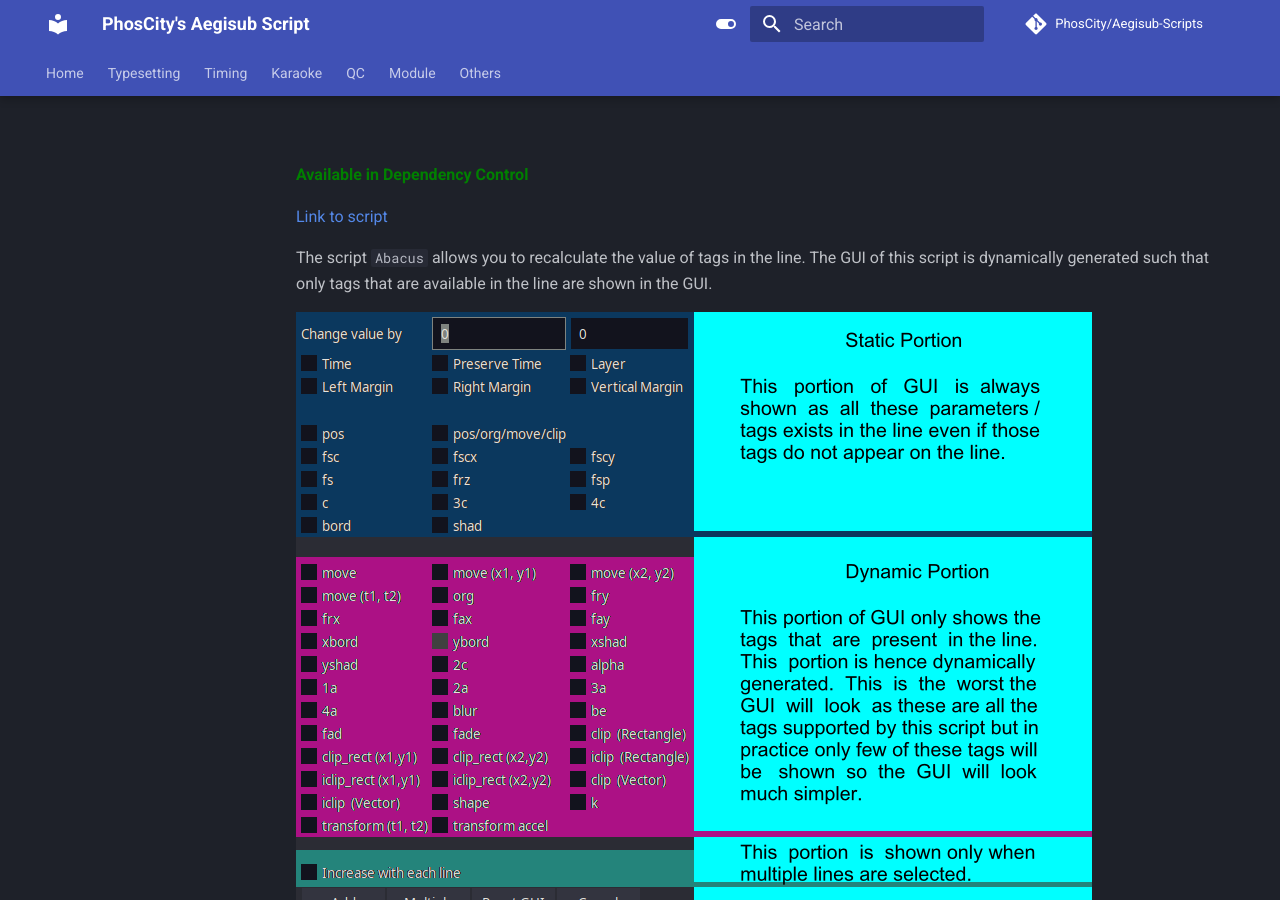
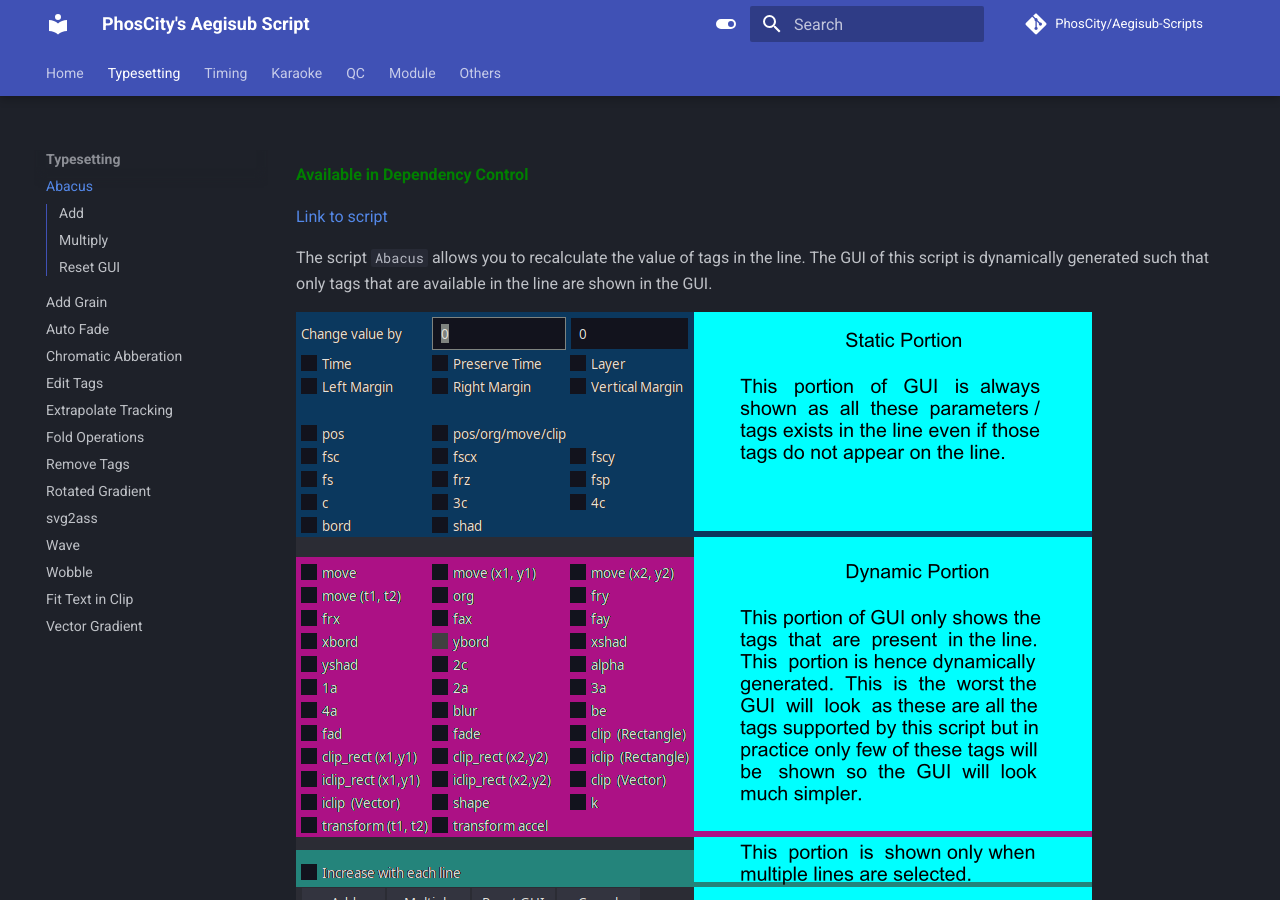
Before and after one commit to PhosCity/Aegisub-Scripts, an MkDocs documentation site: the page built from docs/Abacus.md, in a window 1280 px wide and 900 px high. Built offline with MkDocs 1.6.1 and Material for MkDocs 9.7.7, drawn with Linux system fonts in a browser that asks for light colours; comment, search, counter and statistics services are not loaded.

Commit message:
[Mkdocs.yml] register docs for abacus

```diff
--- a/mkdocs.yml
+++ b/mkdocs.yml
@@ -7,6 +7,7 @@ repo_url: https://github.com/PhosCity/Aegisub-Scripts
 nav:
   - Home: index.md
   - Typesetting:
+      - Abacus: Abacus.md
       - Add Grain: Add Grain.md
       - Auto Fade: Auto Fade.md
       - Chromatic Abberation: Chromatic Abberation.md
```
